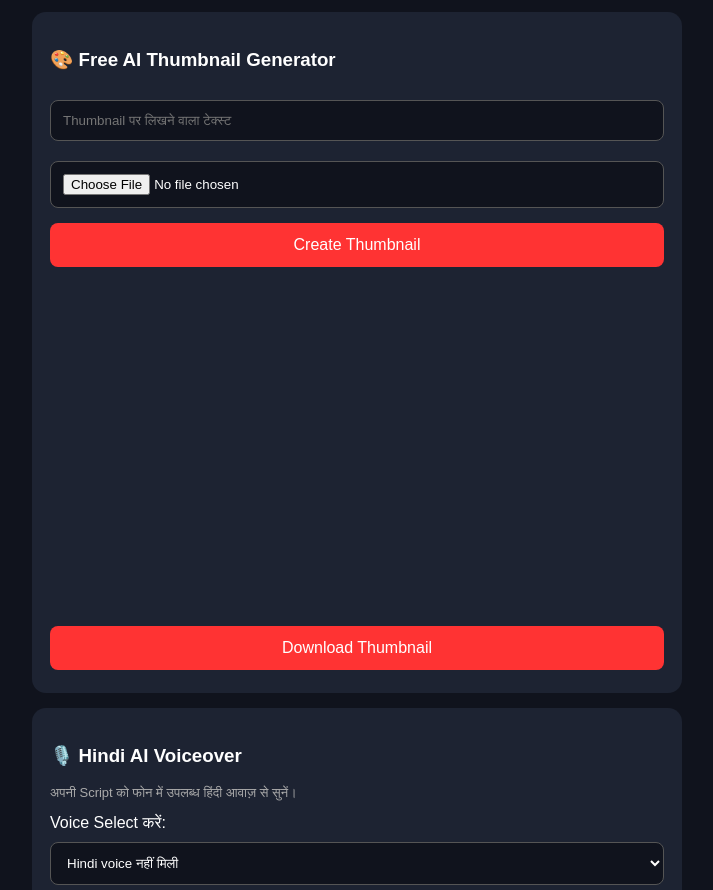
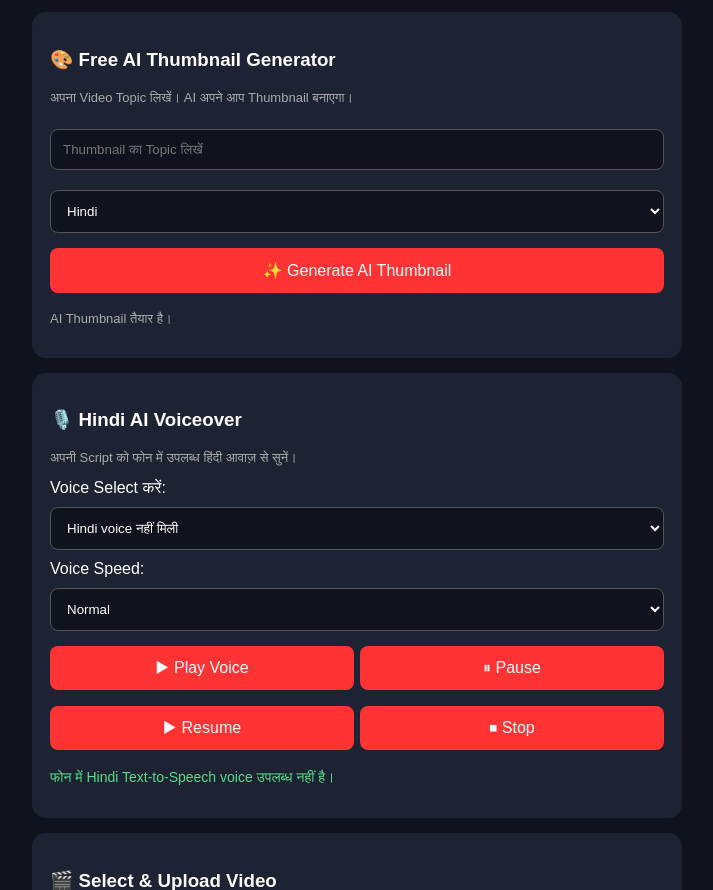
Before and after one commit to uvaishmalikali-droid/ai-youtube-manager, a website: page index.html in a window 1280 px wide. Shown: the part 1103-1993 px from the top of the page, without its empty margins (283-996 px from the left). Drawn offline with Linux system fonts and the light colour scheme; no server answers.

Commit message:
Implement Cloudflare AI Thumbnail Generator
Added a Cloudflare AI Thumbnail Generator feature with input fields for topic and language selection, and buttons for generating and downloading thumbnails.

```diff
--- a/index.html
+++ b/index.html
@@ -79,6 +79,13 @@ textarea { min-height: 150px; }
   color: #55dd88;
   font-size: 14px;
 }
+
+#thumbnailPreview {
+  width: 100%;
+  margin-top: 12px;
+  border-radius: 10px;
+  display: none;
+}
 </style>
 </head>
 
@@ -128,18 +135,42 @@ Select Channel
 <p class="small">AI Video Script Generator</p>
 </div>
 
+<!-- NEW CLOUDFLARE AI THUMBNAIL GENERATOR -->
+
 <div class="card">
 <h3>🎨 Free AI Thumbnail Generator</h3>
 
-<input id="thumbnailText" placeholder="Thumbnail पर लिखने वाला टेक्स्ट">
+<p class="small">
+अपना Video Topic लिखें। AI अपने आप Thumbnail बनाएगा।
+</p>
 
-<input id="thumbnailImage" type="file" accept="image/*">
+<input
+id="thumbnailTopic"
+placeholder="Thumbnail का Topic लिखें"
+>
 
-<button onclick="generateThumbnail()">Create Thumbnail</button>
+<select id="thumbnailLanguage">
+<option value="Hindi">Hindi</option>
+<option value="English">English</option>
+<option value="Urdu">Urdu</option>
+</select>
 
-<canvas id="thumbnailCanvas" width="1280" height="720" style="width:100%;border-radius:10px;"></canvas>
+<button id="thumbnailBtn" onclick="generateThumbnail()">
+✨ Generate AI Thumbnail
+</button>
 
-<button onclick="downloadThumbnail()">Download Thumbnail</button>
+<p id="thumbnailStatus" class="small">
+AI Thumbnail तैयार है।
+</p>
+
+<img id="thumbnailPreview" alt="Generated AI Thumbnail">
+
+<button id="downloadThumbnailBtn"
+onclick="downloadThumbnail()"
+style="display:none">
+⬇ Download Thumbnail
+</button>
+
 </div>
 
 <div class="card">
@@ -404,76 +435,89 @@ async function generateScript() {
   }
 }
 
-let thumbnailImageObject = null;
+// CLOUDFLARE AI THUMBNAIL GENERATOR
+async function generateThumbnail() {
+  const topic = document.getElementById("thumbnailTopic").value.trim();
+  const language = document.getElementById("thumbnailLanguage").value;
 
-document.getElementById("thumbnailImage").addEventListener("change", function(event) {
-  thumbnailImageObject = event.target.files[0];
+  const button = document.getElementById("thumbnailBtn");
+  const status = document.getElementById("thumbnailStatus");
+  const preview = document.getElementById("thumbnailPreview");
+  const downloadButton = document.getElementById("downloadThumbnailBtn");
 
-  if (!thumbnailImageObject) return;
-
-  const img = new Image();
-
-  img.onload = function() {
-    const canvas = document.getElementById("thumbnailCanvas");
-    const ctx = canvas.getContext("2d");
-
-    ctx.drawImage(img, 0, 0, 1280, 720);
-
-    URL.revokeObjectURL(img.src);
-  };
-
-  img.src = URL.createObjectURL(thumbnailImageObject);
-});
-
-function generateThumbnail() {
-  const canvas = document.getElementById("thumbnailCanvas");
-  const ctx = canvas.getContext("2d");
-  const text = document.getElementById("thumbnailText").value.trim();
-
-  if (!thumbnailImageObject) {
-    alert("Please select a background image first.");
+  if (!topic) {
+    status.textContent = "पहले Thumbnail का Topic लिखें।";
+    status.className = "error";
     return;
   }
 
-  const img = new Image();
+  button.disabled = true;
+  button.textContent = "AI Thumbnail बना रहा है...";
+  status.textContent = "Cloudflare Workers AI से Image बनाई जा रही है...";
+  status.className = "small";
 
-  img.onload = function() {
-    ctx.drawImage(img, 0, 0, 1280, 720);
+  preview.style.display = "none";
+  downloadButton.style.display = "none";
 
-    ctx.fillStyle = "rgba(0,0,0,0.65)";
-    ctx.fillRect(0, 520, 1280, 200);
+  try {
+    const response = await fetch(API_URL + "/api/generate-thumbnail", {
+      method: "POST",
+      headers: {
+        "Content-Type": "application/json"
+      },
+      body: JSON.stringify({
+        topic: topic,
+        language: language
+      })
+    });
 
-    ctx.fillStyle = "#ffffff";
-    ctx.font = "bold 64px Arial";
-    ctx.textAlign = "center";
-    ctx.textBaseline = "middle";
+    const data = await response.json();
 
-    ctx.shadowColor = "#000000";
-    ctx.shadowBlur = 8;
+    if (!response.ok || !data.success) {
+      throw new Error(data.message || "Thumbnail generation failed.");
+    }
 
-    ctx.fillText(text || "NEW VIDEO", 640, 620, 1160);
+    if (!data.imageBase64) {
+      throw new Error("AI image was not received.");
+    }
 
-    ctx.shadowBlur = 0;
-  };
+    const imageURL =
+      "data:" + (data.mimeType || "image/png") +
+      ";base64," + data.imageBase64;
 
-  img.src = URL.createObjectURL(thumbnailImageObject);
+    preview.src = imageURL;
+    preview.style.display = "block";
+
+    downloadButton.style.display = "block";
+
+    status.textContent = "AI Thumbnail Successfully Generated!";
+    status.className = "status";
+
+  } catch (error) {
+    status.textContent = "Error: " + error.message;
+    status.className = "error";
+
+  } finally {
+    button.disabled = false;
+    button.textContent = "✨ Generate AI Thumbnail";
+  }
 }
 
+// DOWNLOAD THUMBNAIL
 function downloadThumbnail() {
-  const canvas = document.getElementById("thumbnailCanvas");
+  const preview = document.getElementById("thumbnailPreview");
 
-  canvas.toBlob(function(blob) {
-    if (!blob) return;
+  if (!preview.src || preview.style.display === "none") {
+    alert("पहले Thumbnail Generate करें।");
+    return;
+  }
 
-    const url = URL.createObjectURL(blob);
-    const link = document.createElement("a");
+  const link = document.createElement("a");
 
-    link.href = url;
-    link.download = "youtube-thumbnail.jpg";
-    link.click();
+  link.href = preview.src;
+  link.download = "AI-YouTube-Thumbnail.png";
 
-    URL.revokeObjectURL(url);
-  }, "image/jpeg", 0.92);
+  link.click();
 }
 
 // VOICEOVER
```
